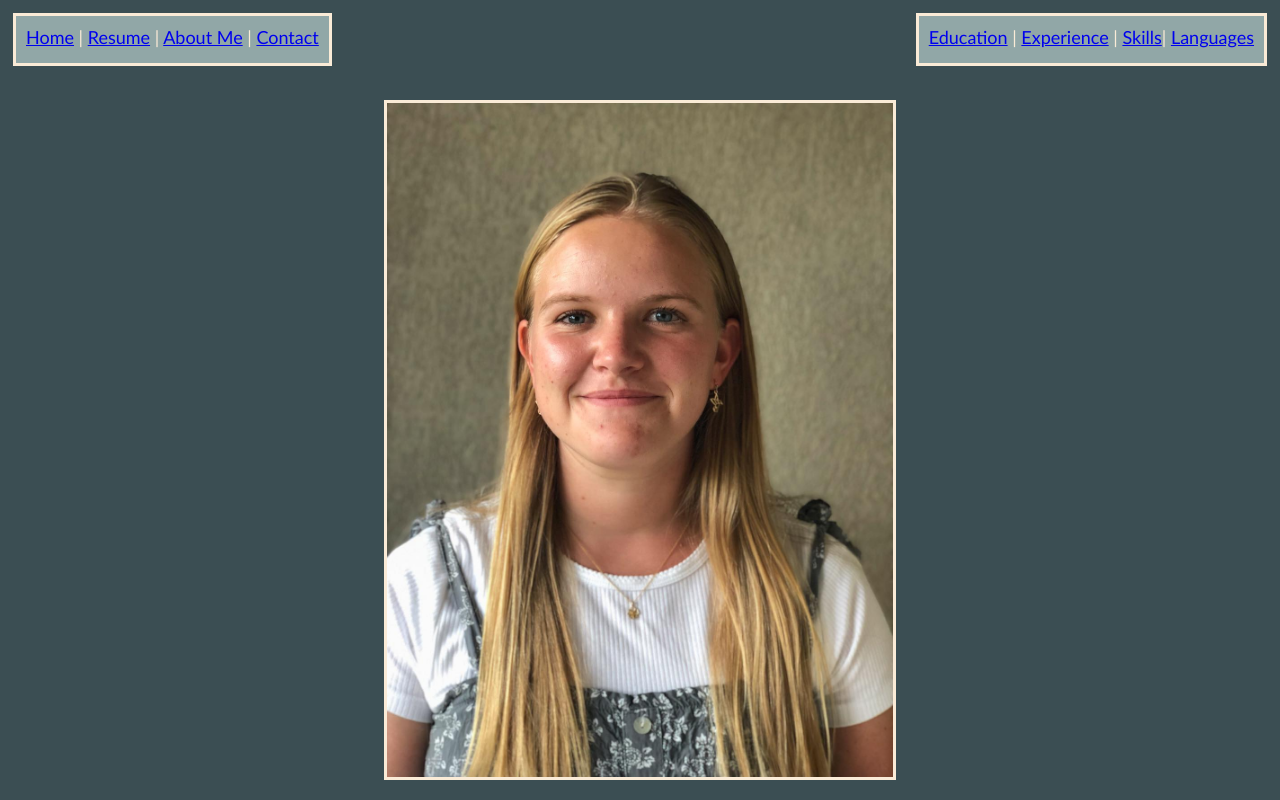
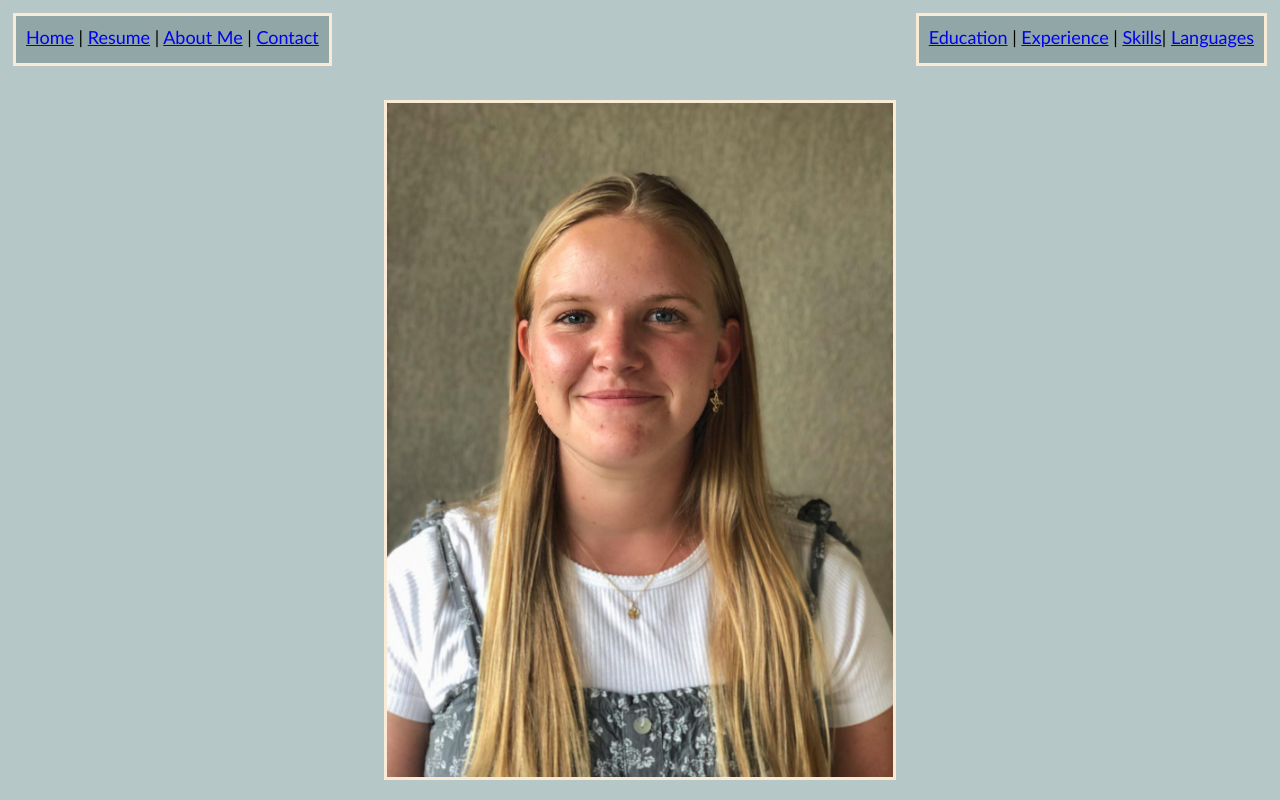
Before and after one commit to daisyartb19/daisyartb19.github.io, a plain HTML site: page resume.html in a window 1280 px wide. Shown: the top 800 px of the page. Drawn offline with Linux system fonts and the light colour scheme.

Commit message:
Update resume.css

```diff
--- a/css/resume.css
+++ b/css/resume.css
@@ -1,7 +1,7 @@
 body{
-    background-color: rgb(59, 78, 83);
+    background-color: rgb(181, 199, 199);
     font-size: 18px;
-    color:antiquewhite;
+    color:black;
     font-family: 'Trebuchet MS', 'Lucida Sans Unicode', 'Lucida Grande', 'Lucida Sans', Arial, sans-serif;
 }
 
```
